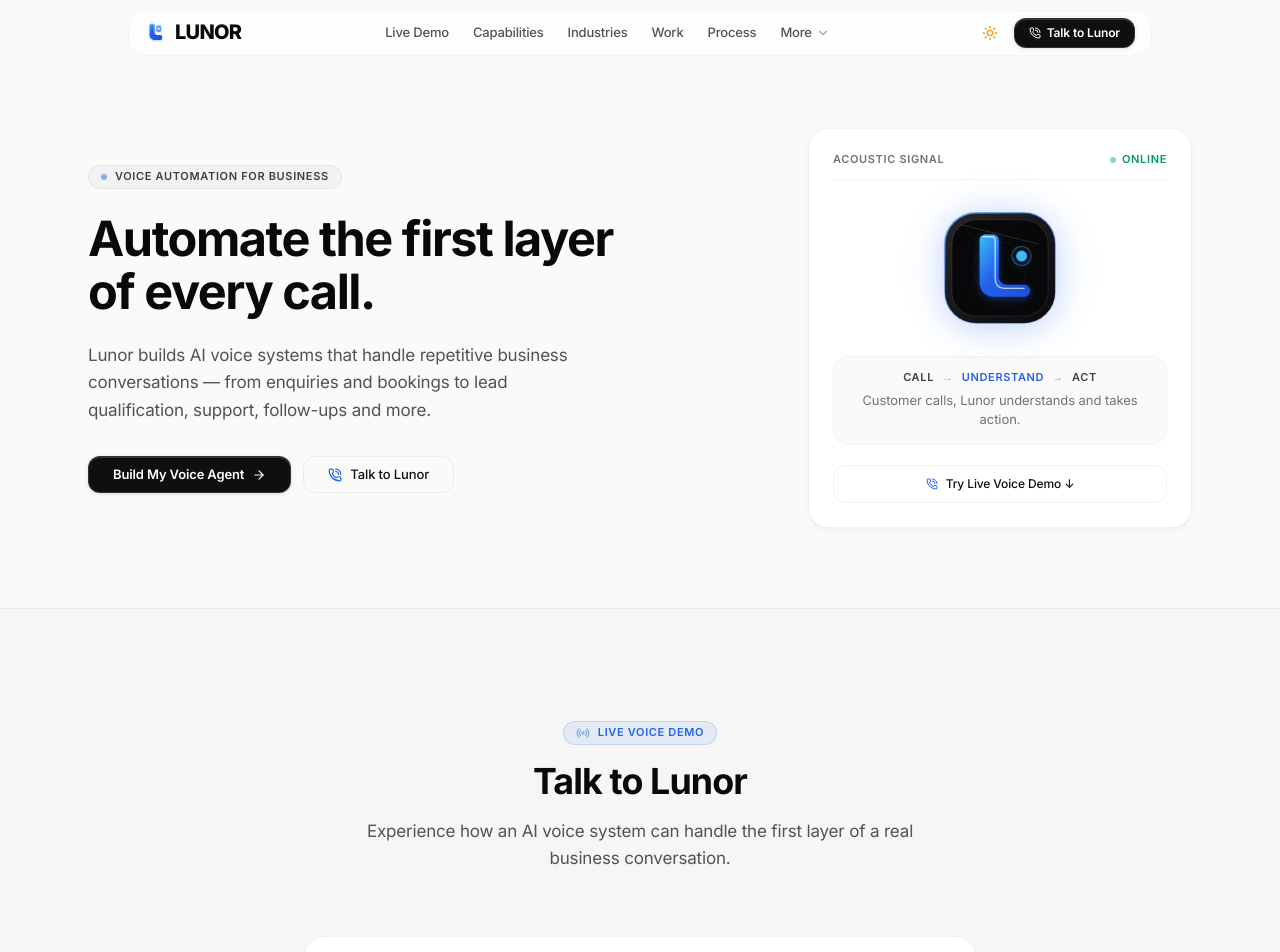
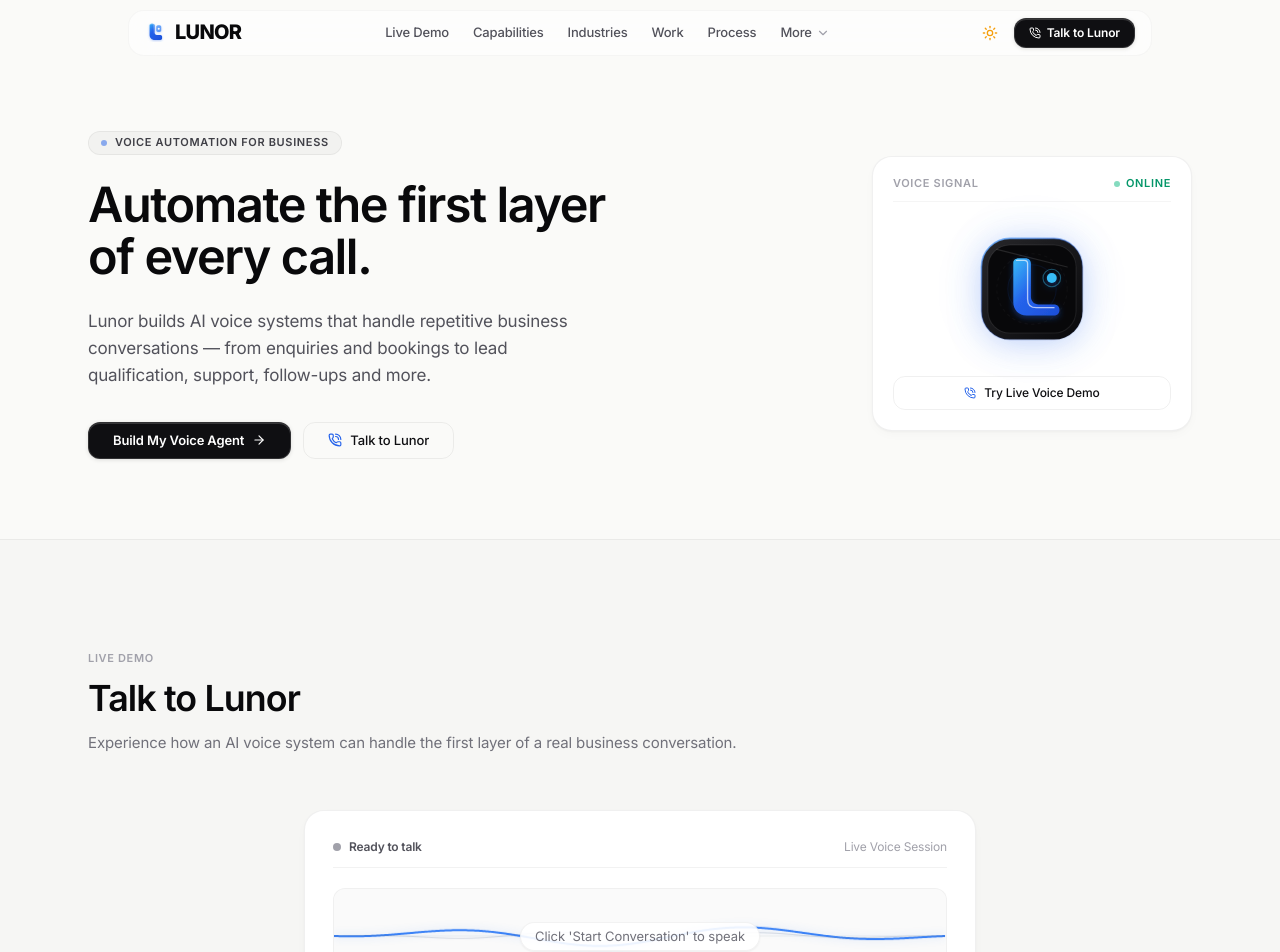
Before and after one commit to saitharun1903/Lunor-Voice-agent, a Next.js app: page / in a window 1280 px wide. Shown: the top 952 px of the page. Built offline with nearby package versions, Linux system fonts and the light colour scheme.

Commit message:
Critical director audit: strip repeated blue badges, quieten live-demo header, neutralise contact colours, replace how-it-works cards with ledger, fix hero card noise, fix invalid font-weight 650

```diff
--- a/app/globals.css
+++ b/app/globals.css
@@ -77,7 +77,7 @@
 .type-display {
   font-size: clamp(2.15rem, 3.8vw, 3.4rem);
   line-height: 1.08;
-  font-weight: 650;
+  font-weight: 600;
   letter-spacing: -0.03em;
   text-wrap: balance;
 }
@@ -86,7 +86,7 @@
 .type-h1 {
   font-size: clamp(1.65rem, 2.8vw, 2.35rem);
   line-height: 1.15;
-  font-weight: 650;
+  font-weight: 600;
   letter-spacing: -0.025em;
   text-wrap: balance;
 }
--- a/components/faq.tsx
+++ b/components/faq.tsx
@@ -43,15 +43,13 @@
       <div className="max-w-4xl mx-auto px-4 sm:px-6">
         {/* Section Header */}
         <div className="max-w-2xl mb-16 md:mb-20 text-left">
-          <div className="inline-flex items-center gap-2 px-3 py-1 rounded-full type-eyebrow text-blue-600 dark:text-blue-400 bg-blue-500/10 border border-blue-500/20 mb-4">
-            <span>Technical & Operational Clarity</span>
-          </div>
+          <p className="type-eyebrow text-zinc-400 mb-4">FAQ</p>
 
           <h2 className="type-h1 text-zinc-950 dark:text-white mb-5">
             Frequently asked questions.
           </h2>
 
-          <p className="type-body-lg text-zinc-600 dark:text-zinc-400">
+          <p className="type-body text-zinc-600 dark:text-zinc-400">
             Everything business owners and technical leaders need to know about deploying Lunor voice systems.
           </p>
         </div>
--- a/components/hero.tsx
+++ b/components/hero.tsx
@@ -100,45 +100,31 @@
             transition={{ duration: 0.4, delay: 0.1 }}
             className="lg:col-span-5 flex justify-center lg:justify-end"
           >
-            <div className="relative w-full max-w-sm rounded-3xl p-6 structured-card text-center space-y-5 shadow-md">
-              {/* Header Indicator */}
-              <div className="flex items-center justify-between border-b border-black/[0.04] dark:border-white/[0.05] pb-3 text-xs">
-                <span className="type-eyebrow text-zinc-500">Acoustic Signal</span>
+            <div className="relative w-full max-w-xs rounded-2xl p-5 structured-card text-center space-y-4 shadow-sm">
+              {/* Status Bar */}
+              <div className="flex items-center justify-between border-b border-black/[0.04] dark:border-white/[0.05] pb-2.5 text-xs">
+                <span className="type-eyebrow text-zinc-400">Voice Signal</span>
                 <span className="flex items-center gap-1.5 type-eyebrow text-emerald-600 dark:text-emerald-400">
                   <span className="w-1.5 h-1.5 rounded-full bg-emerald-500 animate-pulse" />
                   Online
                 </span>
               </div>
 
-              {/* 3D Physical Signal Centerpiece */}
+              {/* 3D Physical Signal Core */}
               <div
                 onClick={handleTalkToLunor}
-                className="py-2 flex items-center justify-center cursor-pointer transition-transform duration-200 hover:scale-105"
+                className="py-4 flex items-center justify-center cursor-pointer transition-transform duration-200 hover:scale-105"
                 title="Click to try live voice demo"
               >
-                <Lunor3DMark size={120} />
-              </div>
-
-              {/* 3-Stage Signal Flow: CALL -> UNDERSTAND -> ACT */}
-              <div className="p-3.5 rounded-2xl bg-black/[0.02] dark:bg-white/[0.03] border border-black/[0.03] dark:border-white/[0.04] space-y-1.5">
-                <div className="flex items-center justify-center gap-2 type-eyebrow text-zinc-700 dark:text-zinc-300 font-semibold">
-                  <span>CALL</span>
-                  <span className="text-zinc-400">→</span>
-                  <span className="text-blue-600 dark:text-blue-400">UNDERSTAND</span>
-                  <span className="text-zinc-400">→</span>
-                  <span>ACT</span>
-                </div>
-                <p className="type-body-sm text-zinc-500 dark:text-zinc-400">
-                  Customer calls, Lunor understands and takes action.
-                </p>
+                <Lunor3DMark size={110} />
               </div>
 
               <button
                 onClick={handleTalkToLunor}
-                className="w-full flex items-center justify-center gap-2 py-2.5 rounded-xl text-xs font-semibold btn-outline-secondary"
+                className="w-full flex items-center justify-center gap-2 py-2 rounded-xl text-xs font-semibold btn-outline-secondary"
               >
                 <PhoneCall className="w-3 h-3 text-blue-600 dark:text-blue-400" />
-                <span>Try Live Voice Demo ↓</span>
+                <span>Try Live Voice Demo</span>
               </button>
             </div>
           </motion.div>
--- a/components/how-it-works.tsx
+++ b/components/how-it-works.tsx
@@ -1,90 +1,65 @@
 "use client";
 
 import React, { memo } from "react";
-import { Search, PenTool, Code2, Rocket } from "lucide-react";
 
-export const HowItWorksSection = memo(function HowItWorksSection() {
 const steps = [
   {
-      phase: "01",
+    num: "01",
     name: "Understand",
-      title: "Audit Call Records & Questions",
     description: "We review your common caller questions, intake scripts, and operational bottlenecks.",
-      icon: Search,
   },
   {
-      phase: "02",
+    num: "02",
     name: "Design",
-      title: "Engineer Conversation Flow",
-      description: "We design natural conversational pathways, tone parameters, and warm-transfer rules.",
-      icon: PenTool,
+    description: "We map natural conversational pathways, tone parameters, and warm-transfer logic.",
   },
   {
-      phase: "03",
+    num: "03",
     name: "Build",
-      title: "Connect Calendars & CRMs",
-      description: "We connect the voice system to your phone numbers, booking software, and databases.",
-      icon: Code2,
+    description: "We connect the voice system to your phone lines, booking calendar, and CRM.",
   },
   {
-      phase: "04",
+    num: "04",
     name: "Launch",
-      title: "Go Live & Supervise",
-      description: "Your voice agent answers incoming calls 24/7 with zero hold times and automatic logging.",
-      icon: Rocket,
+    description: "Your voice agent goes live 24/7 with automatic call logging and performance monitoring.",
   },
 ];
 
+export const HowItWorksSection = memo(function HowItWorksSection() {
   return (
     <section id="process" className="py-20 md:py-24 relative overflow-hidden">
       <div className="max-w-6xl mx-auto px-4 sm:px-6">
         {/* Section Header */}
-        <div className="max-w-2xl mb-12 md:mb-14 text-left">
-          <div className="inline-flex items-center gap-2 px-3 py-1 rounded-full type-eyebrow text-blue-600 dark:text-blue-400 bg-blue-500/10 border border-blue-500/20 mb-3">
-            <span>Process</span>
-          </div>
-
-          <h2 className="type-h1 text-zinc-950 dark:text-white mb-3">
+        <div className="flex flex-col lg:flex-row lg:items-end lg:justify-between gap-6 mb-14 border-b border-black/[0.04] dark:border-white/[0.05] pb-10">
+          <div className="max-w-lg">
+            <p className="type-eyebrow text-zinc-400 mb-3">Process</p>
+            <h2 className="type-h1 text-zinc-950 dark:text-white">
               How implementation works.
             </h2>
-
-          <p className="type-body text-zinc-600 dark:text-zinc-400">
-            A straightforward four-step process to deploy a custom voice agent for your business with zero operational downtime.
+          </div>
+          <p className="type-body text-zinc-500 dark:text-zinc-400 max-w-sm lg:text-right">
+            Four steps from brief to a live voice agent answering your calls.
           </p>
         </div>
 
-        {/* 4-Step Ribbon */}
-        <div className="grid grid-cols-1 md:grid-cols-2 lg:grid-cols-4 gap-4">
-          {steps.map((step) => {
-            const Icon = step.icon;
-            return (
+        {/* Numbered Ledger — no cards, just type & space */}
+        <div className="divide-y divide-black/[0.04] dark:divide-white/[0.05]">
+          {steps.map((step) => (
             <div
-                key={step.phase}
-                className="p-5 rounded-2xl structured-card flex flex-col justify-between space-y-4 shadow-sm"
+              key={step.num}
+              className="grid grid-cols-12 items-baseline gap-4 py-6"
             >
-                <div>
-                  <div className="flex items-center justify-between border-b border-black/[0.04] dark:border-white/[0.05] pb-2.5 mb-3">
-                    <span className="type-eyebrow font-bold text-blue-600 dark:text-blue-400">
-                      PHASE {step.phase}
+              <span className="col-span-1 type-label-tech text-zinc-300 dark:text-zinc-600">
+                {step.num}
               </span>
-                    <div className="w-7 h-7 rounded-lg bg-black/[0.03] dark:bg-white/[0.04] text-zinc-700 dark:text-zinc-300 flex items-center justify-center">
-                      <Icon className="w-3.5 h-3.5" />
-                    </div>
-                  </div>
-
-                  <span className="type-eyebrow text-zinc-400 block mb-0.5">
+              <h3 className="col-span-3 type-h3 text-zinc-950 dark:text-white">
                 {step.name}
-                  </span>
-                  <h3 className="type-h3 text-zinc-950 dark:text-white mb-1 leading-snug">
-                    {step.title}
               </h3>
-                  <p className="type-body-sm text-zinc-600 dark:text-zinc-400 leading-relaxed">
+              <p className="col-span-8 type-body text-zinc-600 dark:text-zinc-400">
                 {step.description}
               </p>
             </div>
-              </div>
-            );
-          })}
+          ))}
         </div>
       </div>
     </section>
--- a/components/industries.tsx
+++ b/components/industries.tsx
@@ -99,9 +99,7 @@
       <div className="max-w-6xl mx-auto px-4 sm:px-6">
         {/* Section Header */}
         <div className="max-w-2xl mb-10 md:mb-12 text-left">
-          <div className="inline-flex items-center gap-2 px-3 py-1 rounded-full type-eyebrow text-blue-600 dark:text-blue-400 bg-blue-500/10 border border-blue-500/20 mb-3">
-            <span>Industries</span>
-          </div>
+          <p className="type-eyebrow text-zinc-400 mb-3">Industries</p>
 
           <h2 className="type-h1 text-zinc-950 dark:text-white mb-3">
             Voice automation for real business.
--- a/components/integrations.tsx
+++ b/components/integrations.tsx
@@ -40,15 +40,13 @@
       <div className="max-w-6xl mx-auto px-4 sm:px-6">
         {/* Section Header */}
         <div className="max-w-3xl mb-16 md:mb-20 text-left">
-          <div className="inline-flex items-center gap-2 px-3.5 py-1 rounded-full type-eyebrow text-blue-600 dark:text-blue-400 bg-blue-500/10 border border-blue-500/20 mb-4">
-            <span>Carrier & Software Ecosystem</span>
-          </div>
+          <p className="type-eyebrow text-zinc-400 mb-4">Integrations</p>
 
           <h2 className="type-h1 text-zinc-950 dark:text-white mb-5">
             Integrates natively into your existing phone stack.
           </h2>
 
-          <p className="type-body-lg text-zinc-600 dark:text-zinc-400 max-w-2xl">
+          <p className="type-body text-zinc-600 dark:text-zinc-400 max-w-2xl">
             No complex phone system rip-and-replace. Lunor sits seamlessly in front of your carriers, booking tools, and CRMs.
           </p>
         </div>
--- a/components/live-demo-section.tsx
+++ b/components/live-demo-section.tsx
@@ -2,7 +2,6 @@
 
 import React, { memo } from "react";
 import { LunoVoiceDemo } from "./voice/luno-voice-demo";
-import { Radio } from "lucide-react";
 
 interface LiveDemoSectionProps {
   title?: string;
@@ -11,23 +10,18 @@
 
 export const LiveDemoSection = memo(function LiveDemoSection({
   title = "Talk to Lunor.",
-  description = "Experience how an AI voice system handles the first layer of a real business conversation with sub-second response times.",
+  description = "Experience how an AI voice system handles the first layer of a real business conversation.",
 }: LiveDemoSectionProps) {
   return (
     <section id="demo" className="py-20 md:py-28 relative overflow-hidden border-y border-black/[0.05] dark:border-white/[0.05] bg-black/[0.015] dark:bg-white/[0.01]">
       <div className="max-w-6xl mx-auto px-4 sm:px-6">
-        {/* Section Header */}
-        <div className="text-center max-w-3xl mx-auto mb-12 md:mb-16">
-          <div className="inline-flex items-center gap-2 px-3 py-1 rounded-full type-eyebrow text-blue-600 dark:text-blue-400 bg-blue-500/10 border border-blue-500/20 mb-4">
-            <Radio className="w-3.5 h-3.5 animate-pulse" />
-            <span>Live Voice Demo</span>
-          </div>
-
-          <h2 className="type-h1 text-zinc-950 dark:text-white mb-4">
+        {/* Restrained left-aligned header — the console is the visual anchor */}
+        <div className="max-w-2xl mb-10 md:mb-14">
+          <p className="type-eyebrow text-zinc-400 mb-3">Live Demo</p>
+          <h2 className="type-h1 text-zinc-950 dark:text-white mb-3">
             {title}
           </h2>
-
-          <p className="type-body-lg text-zinc-600 dark:text-zinc-400 max-w-xl mx-auto">
+          <p className="type-body text-zinc-500 dark:text-zinc-400">
             {description}
           </p>
         </div>
--- a/components/portfolio.tsx
+++ b/components/portfolio.tsx
@@ -51,9 +51,7 @@
       <div className="max-w-6xl mx-auto px-4 sm:px-6">
         {/* Section Header */}
         <div className="max-w-2xl mb-12 md:mb-14 text-left">
-          <div className="inline-flex items-center gap-2 px-3 py-1 rounded-full type-eyebrow text-blue-600 dark:text-blue-400 bg-blue-500/10 border border-blue-500/20 mb-3">
-            <span>Case Studies</span>
-          </div>
+          <p className="type-eyebrow text-zinc-400 mb-3">Case Studies</p>
 
           <h2 className="type-h1 text-zinc-950 dark:text-white mb-3">
             Built for real business conversations.
--- a/components/ui/system-diagram.tsx
+++ b/components/ui/system-diagram.tsx
@@ -45,9 +45,7 @@
       <div className="max-w-6xl mx-auto px-4 sm:px-6">
         {/* Section Header */}
         <div className="max-w-2xl mb-14 md:mb-16 text-left">
-          <div className="inline-flex items-center gap-2 px-3 py-1 rounded-full type-eyebrow text-blue-600 dark:text-blue-400 bg-blue-500/10 border border-blue-500/20 mb-3">
-            <span>Architecture</span>
-          </div>
+          <p className="type-eyebrow text-zinc-400 mb-3">Architecture</p>
 
           <h2 className="type-h1 text-zinc-950 dark:text-white mb-3">
             How Lunor turns calls into completed actions.
--- a/components/use-cases.tsx
+++ b/components/use-cases.tsx
@@ -93,9 +93,7 @@
       <div className="max-w-6xl mx-auto px-4 sm:px-6">
         {/* Section Header */}
         <div className="max-w-2xl mb-12 md:mb-14 text-left">
-          <div className="inline-flex items-center gap-2 px-3 py-1 rounded-full type-eyebrow text-blue-600 dark:text-blue-400 bg-blue-500/10 border border-blue-500/20 mb-3">
-            <span>Capabilities</span>
-          </div>
+          <p className="type-eyebrow text-zinc-400 mb-3">Capabilities</p>
 
           <h2 className="type-h1 text-zinc-950 dark:text-white mb-3">
             What Lunor automates.
```
Also changed, not shown: components/contact-section.tsx (+16 -18 lines). Lines whose indentation alone changed are shown as unchanged.
